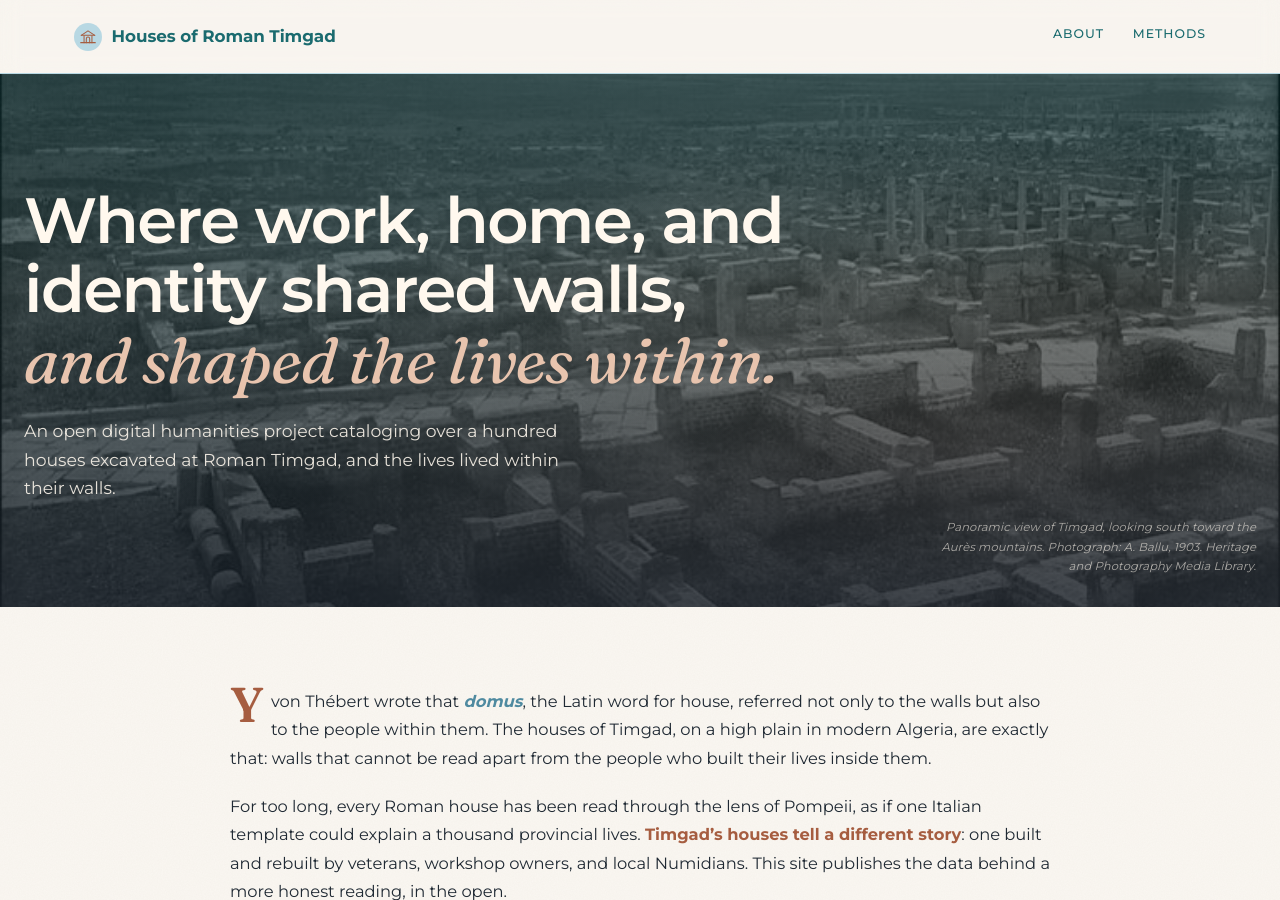
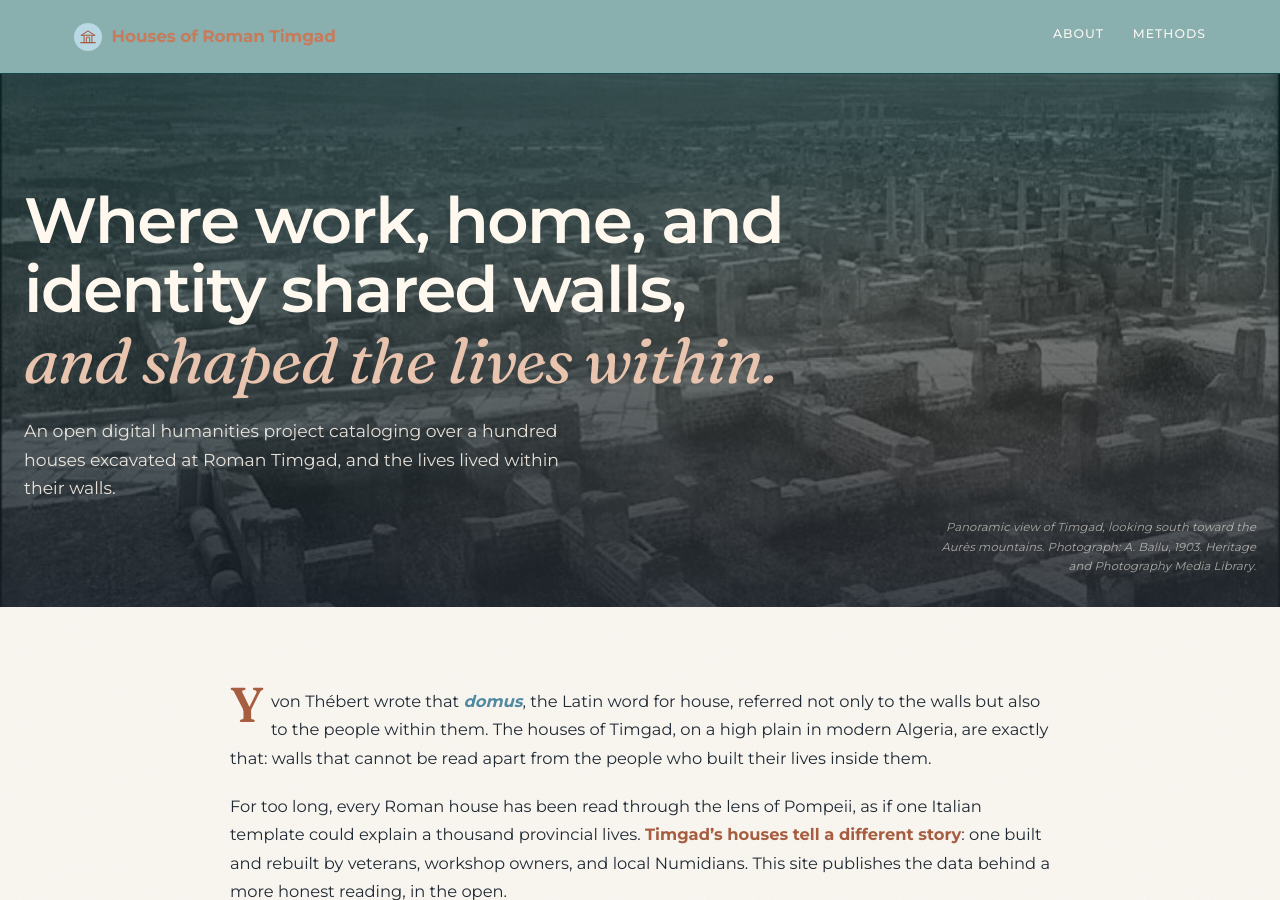
Before and after one commit to kimedher/timgadhouses, a Jekyll site: the page built from index.md, in a window 1280 px wide and 900 px high. Built offline with Jekyll 4.4.1, drawn with Linux system fonts in a browser that asks for light colours.

Commit message:
Header: teal 50% bg, coral title, cream nav links
Background swaps from transparent to rgba teal at 50% opacity.
Kept sticky and backdrop-blurred. Site title now in terracotta
(coral orange), nav links in cream (--bg) for legibility on the
teal background, with terracotta-soft hover. Border bottom
upgraded to teal-dark for visible separation under the new bg.

```diff
--- a/assets/css/main.scss
+++ b/assets/css/main.scss
@@ -180,8 +180,8 @@ main {
 
 .site-header {
   padding: 1.4rem 0;
-  border-bottom: 1px solid var(--baby-blue);
-  background: transparent;
+  border-bottom: 1px solid var(--teal-dark);
+  background: rgba(27, 107, 111, 0.5); /* --teal at 50% */
   position: sticky;
   top: 0;
   z-index: 50;
@@ -201,7 +201,7 @@ main {
   font-family: var(--sans);
   font-weight: 700;
   font-size: 1.05rem;
-  color: var(--teal);
+  color: var(--terracotta);
   text-decoration: none;
   border: none;
   letter-spacing: -0.005em;
@@ -210,7 +210,7 @@ main {
   gap: 0.6rem;
 }
 
-.site-title:hover { color: var(--teal-dark); }
+.site-title:hover { color: var(--terracotta-soft); }
 
 .site-title .logo-mark {
   width: 28px;
@@ -243,7 +243,7 @@ main {
 
 .site-nav a {
   font-family: var(--sans);
-  color: var(--teal);
+  color: var(--bg);
   font-size: 0.78rem;
   font-weight: 500;
   letter-spacing: 0.08em;
@@ -255,8 +255,8 @@ main {
 
 .site-nav a:hover,
 .site-nav a.active {
-  color: var(--teal-dark);
-  border-bottom-color: var(--teal);
+  color: var(--terracotta-soft);
+  border-bottom-color: var(--terracotta);
 }
 
 /* ---------- Hero (full-bleed with overlay) ---------- */
```
